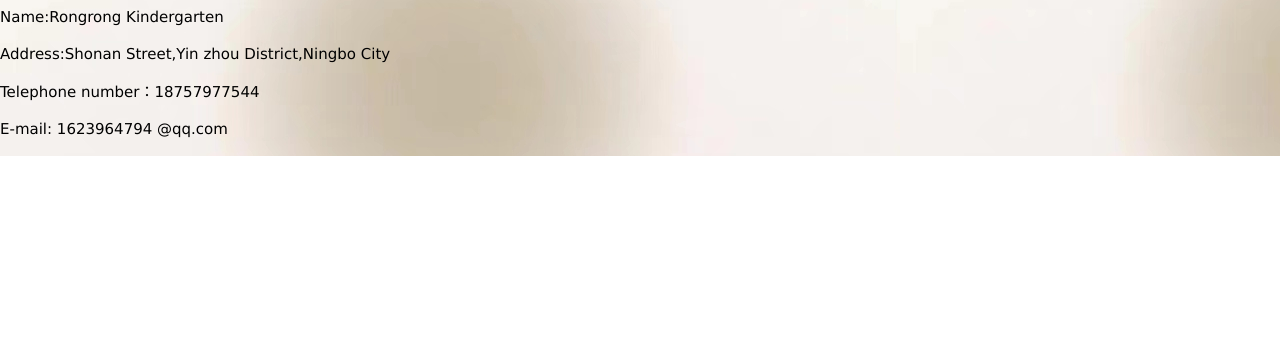
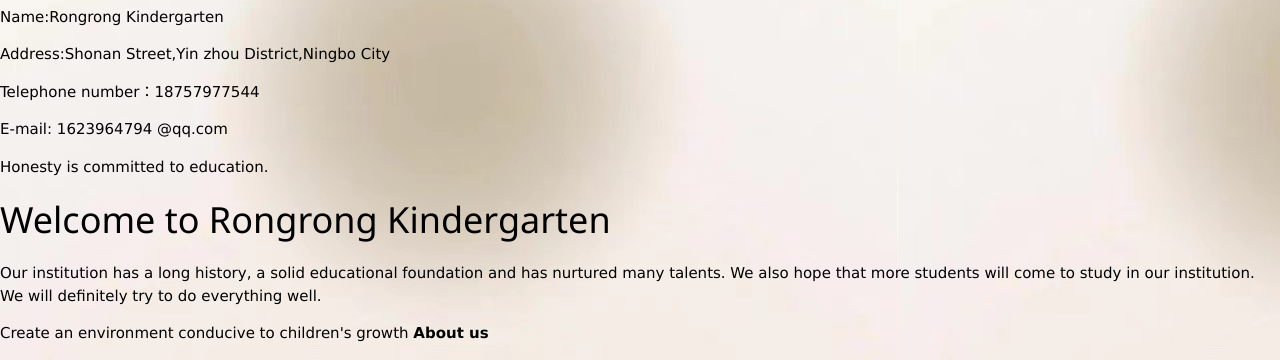
Before and after one commit to luaaaarrr/lrr2, a plain HTML site: page index.html in a window 1280 px wide. Shown: the part 1847-2207 px from the top of the page. Before the commit the page ends 2003 px from the top, so only its background shows below. Drawn offline with nearby package versions, Linux system fonts and the light colour scheme.

Commit message:
Update index.html

```diff
--- a/index.html
+++ b/index.html
@@ -108,5 +108,17 @@ function showDivs(n) {
  }
 
 </style>
+
+<p>
+  Honesty is committed to education.
+  </p>
+  <script>
+  document.write("<h1>Welcome to Rongrong Kindergarten</h1>");
+  document.write("<p>Our institution has a long history, a solid educational foundation and has nurtured many talents. We also hope that more students will come to study in our institution. We will definitely try to do everything well.</p>");
+  </script>
+  <p>
+    Create an environment conducive to children's growth <strong>About us</strong>
+
+  </p>
 </body>
 </html>
```
